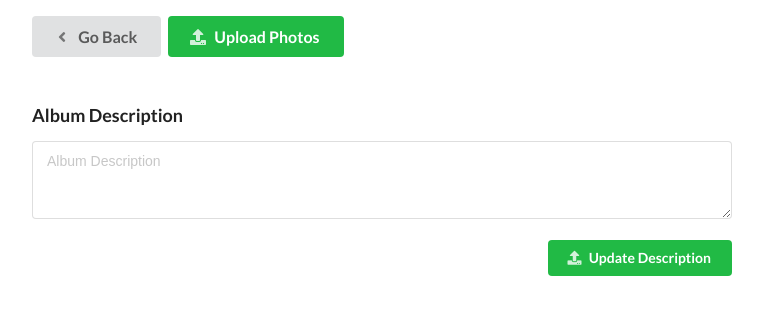
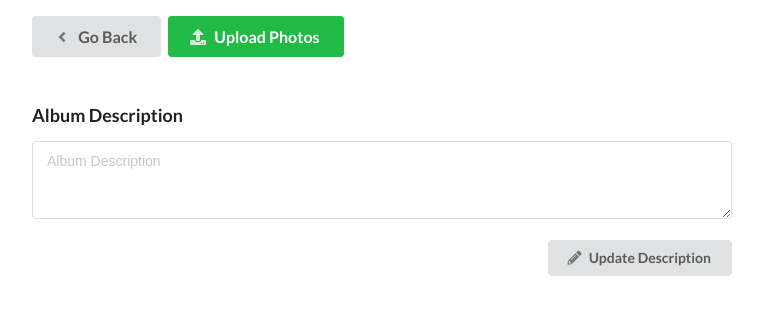
Before and after one commit to itstorque/assistivetech.mit.edu, a PHP site: page /admin/photos?album=1 in a window 1280 px wide. Shown: the part 334-651 px from the top of the page, without its empty margins (258-1021 px from the left). Run offline with PHP 8.4, Linux system fonts and the light colour scheme; some libraries are stand-ins or nearby versions.

Commit message:
Update Description Button UI fixes

```diff
--- a/admin/photos.php
+++ b/admin/photos.php
@@ -56,7 +56,7 @@
               <p>An error occured while updating <?php echo $album; ?>.</p>
             </div>
 
-          <button class="ui positive button right floated" onclick="updateDesc('<?php echo $desc_url; ?>')"><i class="upload icon"></i>Update Description</button>
+          <button class="ui button right floated" onclick="updateDesc('<?php echo $desc_url; ?>')"><i class="pencil icon"></i>Update Description</button>
           <br>
 
         <?php else: ?>
```
